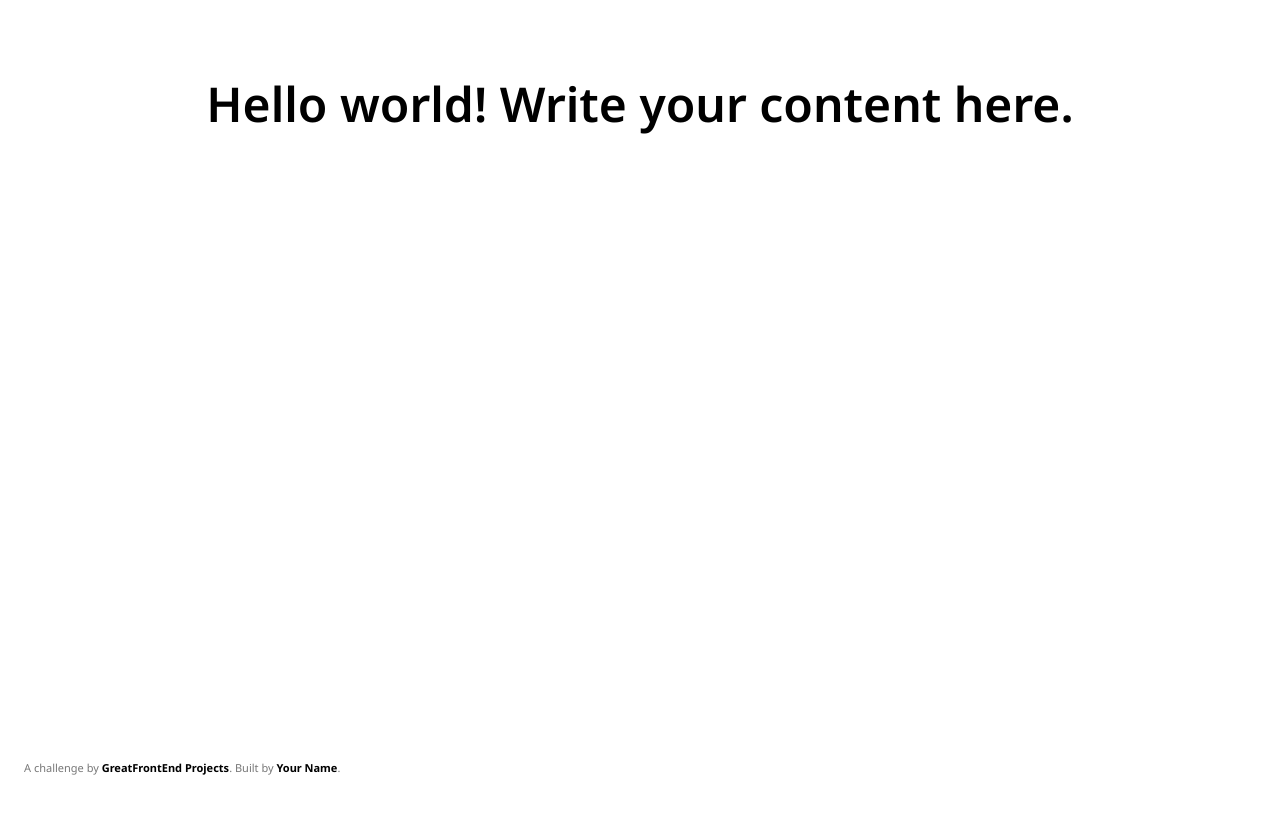
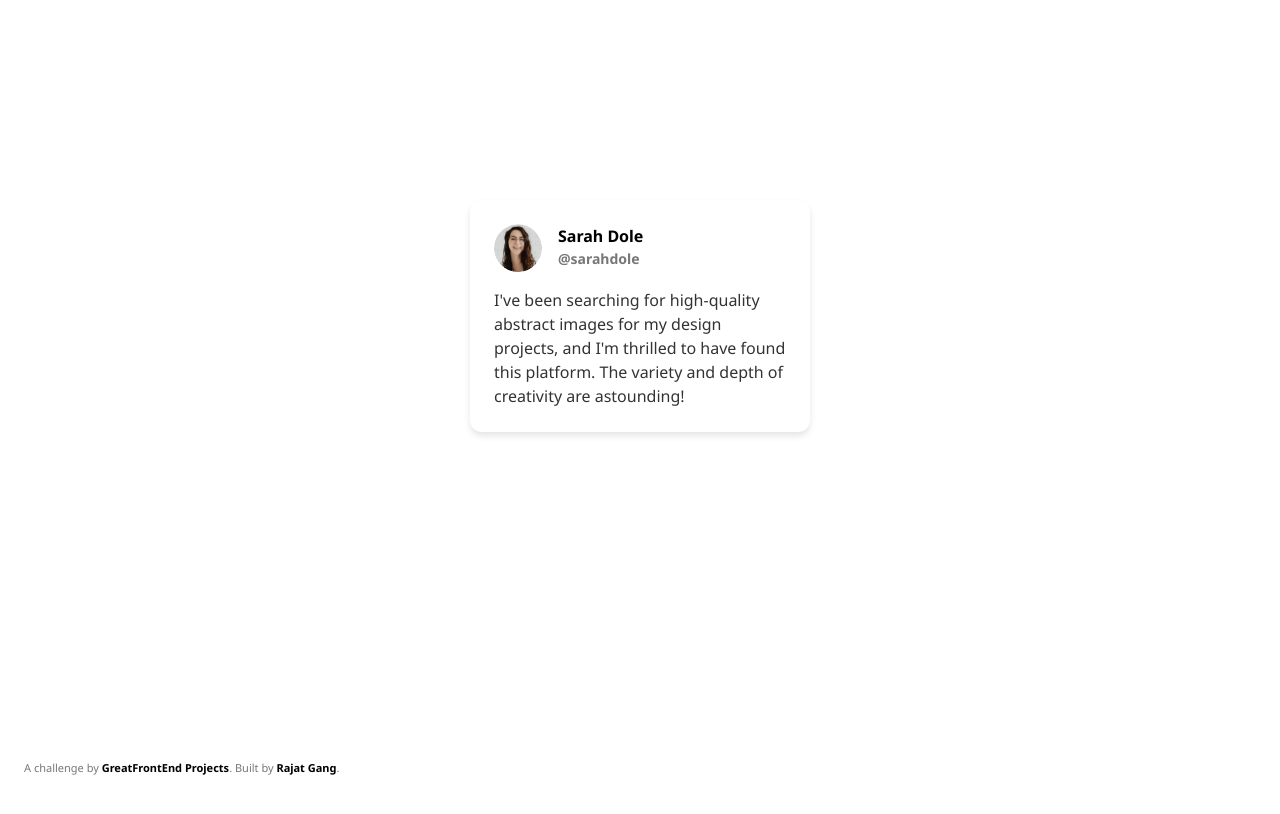
Before and after one commit to RajatGang07/great-frontend, a plain HTML site: page testimonial-card/index.html in a window 1280 px wide. Drawn offline with nearby package versions, Linux system fonts and the light colour scheme; files whose address does not match are found by name.

Commit message:
testimonial card

```diff
--- a/testimonial-card/css/style.css
+++ b/testimonial-card/css/style.css
@@ -16,6 +16,57 @@ body {
   box-sizing: border-box;
 }
 
+.card {
+  max-width: 340px;
+  margin-top: 200px;
+  margin-left: auto;
+  margin-right: auto;
+  padding: 24px;
+  border-radius: 12px;
+  box-shadow: 0 4px 6px rgba(0, 0, 0, 0.1);
+  background-color: #fff;
+  text-align: center;
+}
+
+.header {
+  font-size: 18px;
+  font-weight: bold;
+  display: flex;
+  gap: 16px;
+}
+
+img {
+  width: 48px;
+  height: 48px;
+  border-radius: 50%;
+  object-fit: cover;
+  margin-bottom: 16px;
+}
+
+.user-info {
+}
+
+.name {
+  font-size: 16px;
+  font-weight: bold;
+}
+
+.username {
+  font-size: 14px;
+  color: #777;
+}
+
+.testimonial {
+  font-size: 16px;
+  color: #333;
+  line-height: 1.5;
+}
+
+p {
+  text-align: left;
+
+}
+
 .credits {
   color: #777;
   position: fixed;
--- a/testimonial-card/index.html
+++ b/testimonial-card/index.html
@@ -25,9 +25,20 @@
   </head>
   <body>
     <!-- Add your site or application content here -->
-    <h1 class="text-5xl text-center font-semibold pt-20">
-      Hello world! Write your content here.
-    </h1>
+      <div class="card">
+        <div class="header">
+          <img src="/Users/shreyajain/Devbox/great-frontend/testimonial-card/img/profile-thumbnail.png" alt="User Avatar" class="avatar" />
+          <div class="user-info">
+            <h2 class="name">Sarah Dole</h2>
+            <p class="username">@sarahdole</p>
+          </div>
+        </div>
+          <div class="testimonial">
+            <p>
+              I've been searching for high-quality abstract images for my design projects,
+              and I'm thrilled to have found this platform. The variety and depth of creativity are astounding!
+            </p>
+      </div>
 
     <!-- Sarah Dole
       @sarahdole
@@ -46,7 +57,7 @@
       <a
         href="https://www.greatfrontend.com/projects/u/username"
         target="_blank"
-        >Your Name</a
+        >Rajat Gang</a
       >.
     </div>
     <script src="js/index.js"></script>
```
Also changed, not shown: 1 other file.
